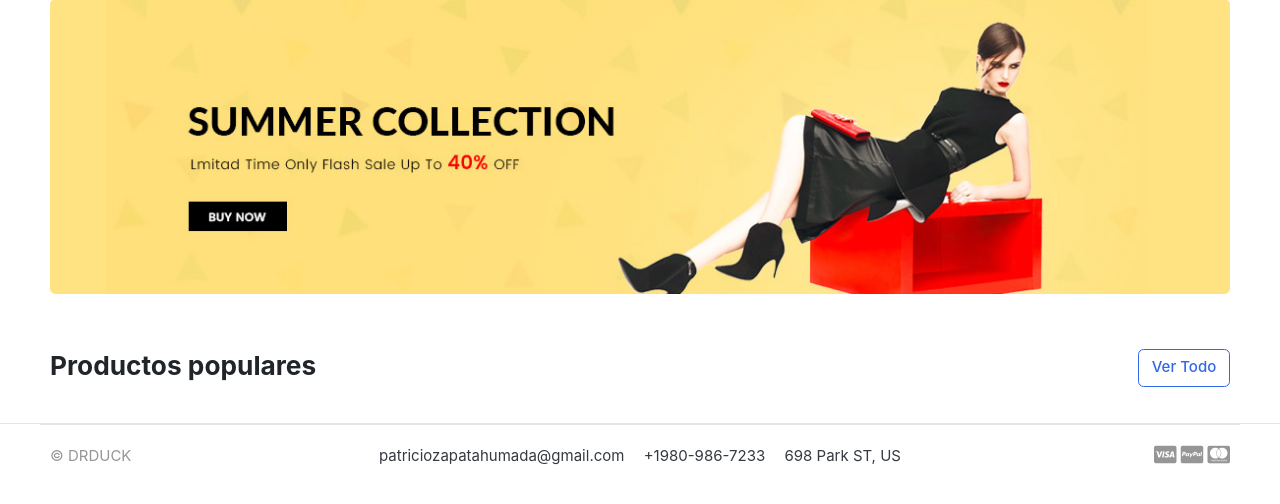
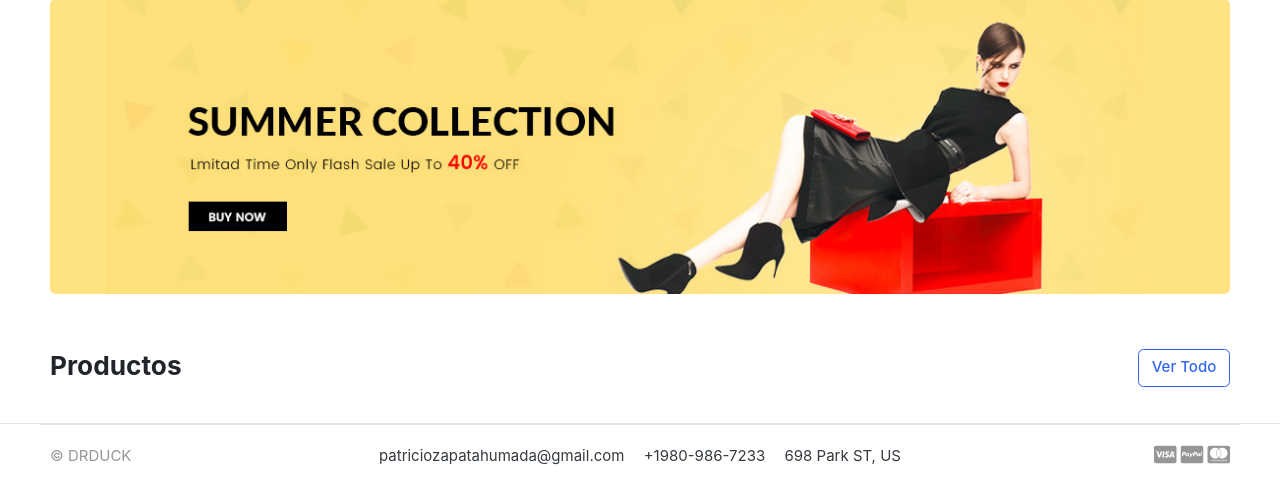
Before and after one commit to patriciozapata/ecommerce-django-python, a Django app: page / in a window 1280 px wide. Shown: the part 139-643 px from the top of the page. Run offline with Django 4.2, Linux system fonts and the light colour scheme; data that the repository does not hold is empty; some web fonts are replaced.

Commit message:
probando

```diff
--- a/templates/home.html
+++ b/templates/home.html
@@ -20,7 +20,7 @@
 
 		<header class="section-heading">
 			<a href="{% url 'store' %}" class="btn btn-outline-primary float-right">Ver Todo</a>
-			<h3 class="section-title">Productos populares</h3>
+			<h3 class="section-title">Productos </h3>
 		</header><!-- sect-heading -->
 		<div class="row">
 
```
